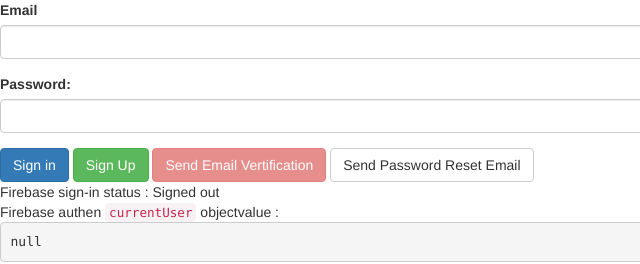
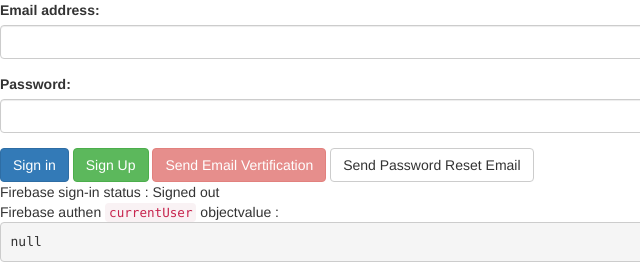
Before and after one commit to swu60569/webAuthen, a plain HTML site: page webAuthen.html in a window 1280 px wide. Shown: the full height of the page, 0-640 px from the left. Drawn offline with nearby package versions, Linux system fonts and the light colour scheme; no server answers.

Commit message:
Email to  Email address

```diff
--- a/webAuthen.html
+++ b/webAuthen.html
@@ -40,7 +40,7 @@
 <body>
 
       <div class="form-group">
-        <label for="email">Email</label>
+        <label for="email">Email address:</label>
         <input type="email" class="form-control" id="email">
       </div>
       <!-- <div class="form-group">
```
